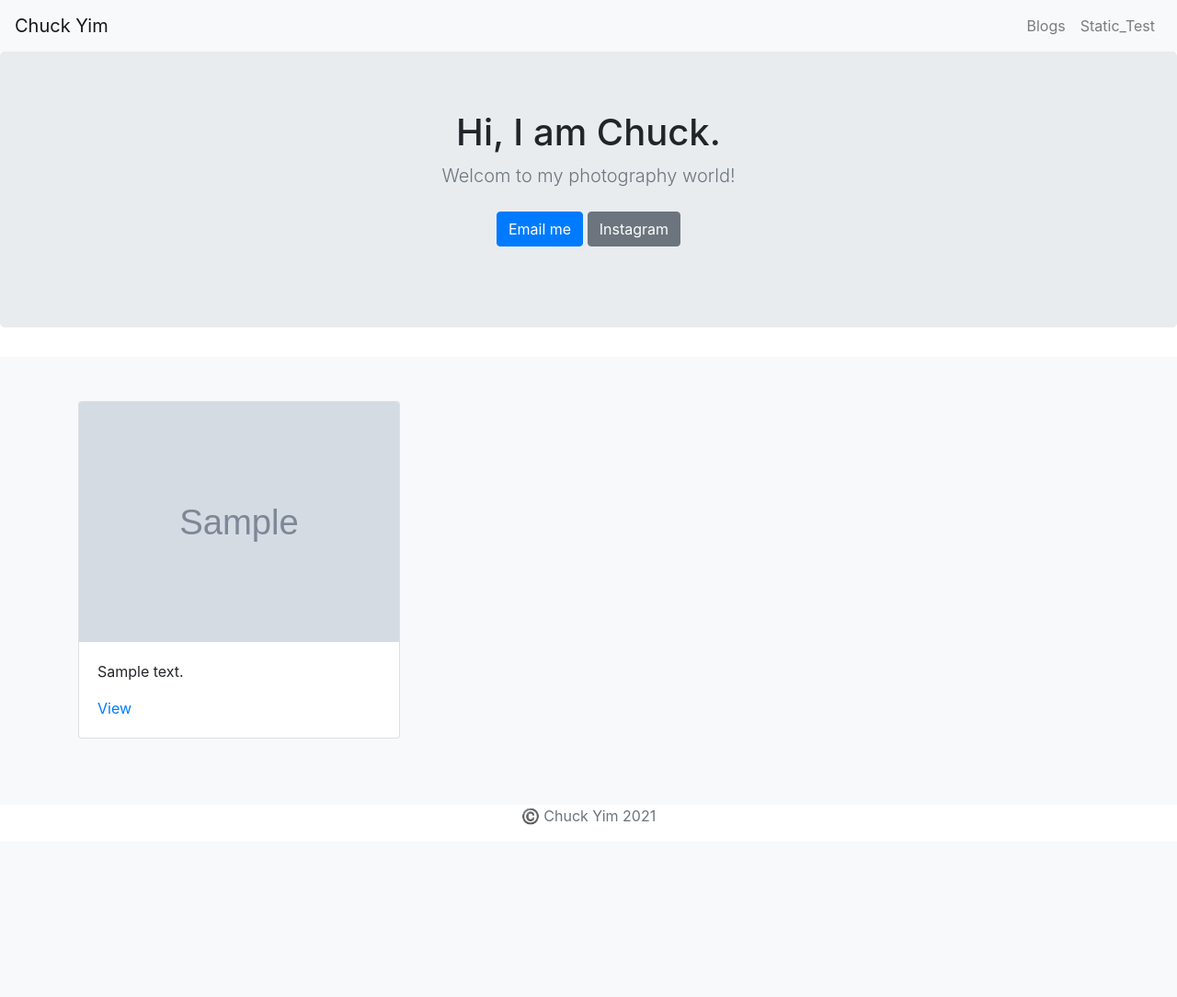
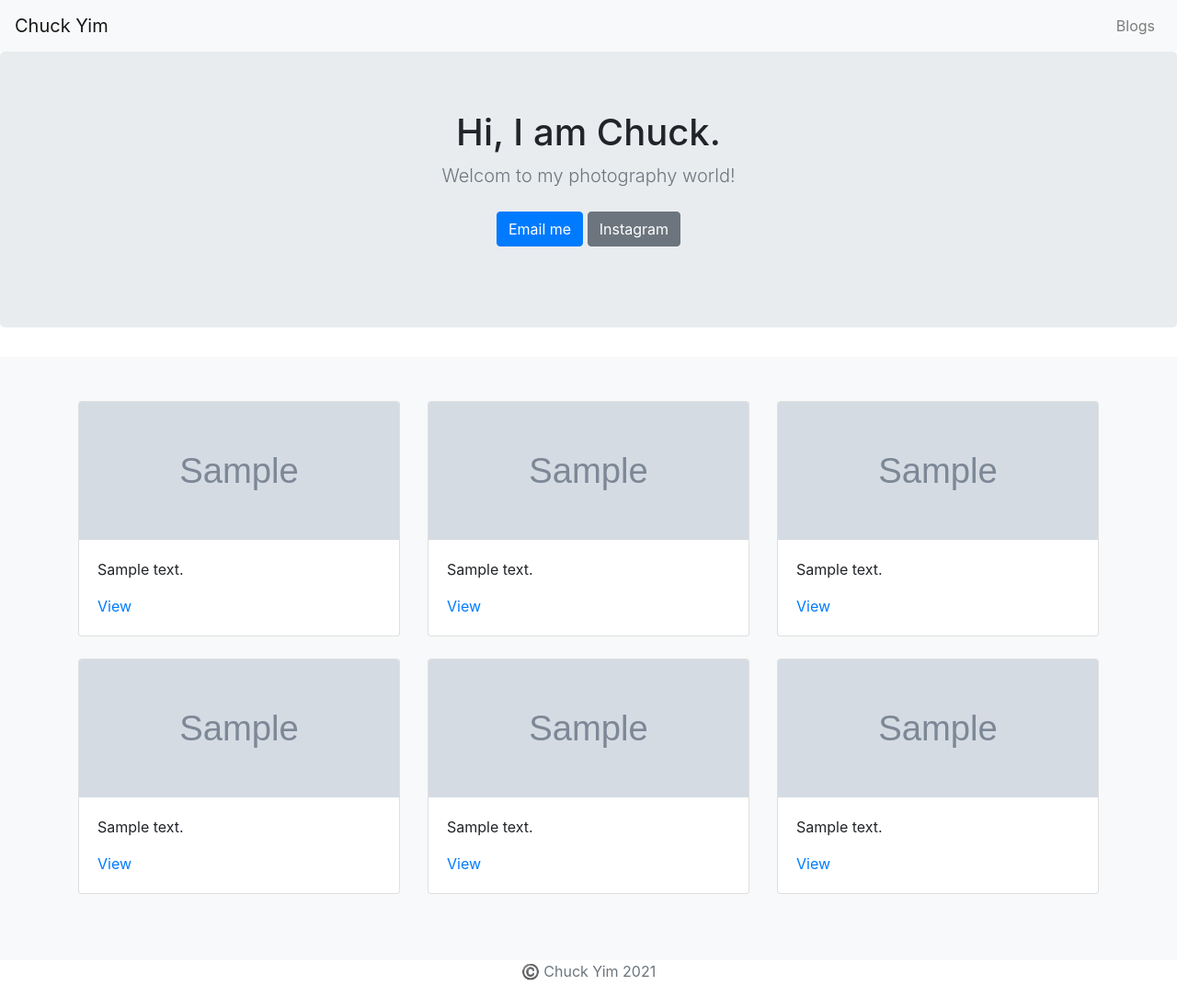
Before and after one commit to chuckyim/photograhy_website, a Django app: template smallview/templates/smallview/home.html in a window 1280 px wide. Shown: the whole page at 92% size. Before the commit the page ends 897 px from the top, so only its background shows below. Run offline with Django 3.2, Linux system fonts and the light colour scheme; the template is opened without the code that fills it: values that come from a table or form of the project are taken from there, others are empty; tables that the repository leaves empty hold one stand-in row (values such as "Sample post"); grey boxes marked "Sample" are stand-in pictures; some libraries are stand-ins or nearby versions.

Commit message:
polished home page, allblogs and took out static test

```diff
--- a/blog/templates/blog/detail.html
+++ b/blog/templates/blog/detail.html
@@ -58,7 +58,6 @@
             <div class="collapse navbar-collapse" id="navbarNavAltMarkup">
                 <div class="navbar-nav ml-auto">
                     <a class="nav-link" href="{% url 'allblogs' %}">Blogs</a>
-                    <a class="nav-link" href="{% static 'static_test.png' %}">Static_Test</a>
 
                 </div>
             </div>
--- a/smallview/models.py
+++ b/smallview/models.py
@@ -4,3 +4,4 @@ class Album(models.Model):  #models.Model allows model store data to database
     image = models.ImageField(upload_to='images/')  #see jango doc for more model field reference and parameters
     summary = models.CharField(max_length=200)
     blog_key = models.IntegerField(default=999)
+    feature_key = models.IntegerField(default=999)
--- a/smallview/templates/smallview/home.html
+++ b/smallview/templates/smallview/home.html
@@ -1,6 +1,7 @@
 <!doctype html>
 <html lang="en">
 {% load staticfiles %}
+
 <head>
     <meta charset="utf-8">
     <meta name="viewport" content="width=device-width, initial-scale=1, shrink-to-fit=no">
@@ -57,8 +58,6 @@
             <div class="collapse navbar-collapse" id="navbarNavAltMarkup">
                 <div class="navbar-nav ml-auto">
                     <a class="nav-link" href="{% url 'allblogs' %}">Blogs</a>
-                    <a class="nav-link" href="{% static 'static_test.png' %}">Static_Test</a>
-
                 </div>
             </div>
         </nav>
@@ -72,7 +71,7 @@
                 <p class="lead text-muted">Welcom to my photography world!</p>
                 <p>
                     <a href="mailto:cheukonyim@gmail.com" class="btn btn-primary my-2">Email me</a>
-                    <a href="#" class="btn btn-secondary my-2">Instagram</a>
+                    <a href="https://www.instagram.com/_chuckyim/?hl=en" class="btn btn-secondary my-2">Instagram</a>
                 </p>
             </div>
         </section>
@@ -80,23 +79,90 @@
         <div class="album py-5 bg-light">
             <div class="container">
 
-                {% for album in albums.all %}
                 <div class="row">
                     <div class="col-md-4">
                         <div class="card mb-4 box-shadow">
-                            <img class="card-img-top" src="{{ album.image.url }}"/>
+                            <img class="card-img-top" src="{{ first.image.url }}" height=150 width=150 />
                             <div class="card-body">
-                                <p class="card-text"> {{ album.summary }}</p>
+                                <p class="card-text"> {{ first.summary }}</p>
                                 <div class="d-flex justify-content-between align-items-center">
                                     <div class="btn-group">
-                                        <a href="{% url 'detail' album.blog_key %}">View</a>
+                                        <a href="{% url 'detail' first.blog_key %}">View</a>
                                     </div>
-                                  </div>
+                                </div>
                             </div>
                         </div>
                     </div>
+                    <div class="col-md-4">
+                        <div class="card mb-4 box-shadow">
+                            <img class="card-img-top" src="{{ second.image.url }}" height=150 width=150 />
+                            <div class="card-body">
+                                <p class="card-text"> {{ second.summary }}</p>
+                                <div class="d-flex justify-content-between align-items-center">
+                                    <div class="btn-group">
+                                        <a href="{% url 'detail' second.blog_key %}">View</a>
+                                    </div>
+                                </div>
+                            </div>
+                        </div>
+                    </div>
+                    <div class="col-md-4">
+                        <div class="card mb-4 box-shadow">
+                            <img class="card-img-top" src="{{ third.image.url }}" height=150 width=150 />
+                            <div class="card-body">
+                                <p class="card-text"> {{ third.summary }}</p>
+                                <div class="d-flex justify-content-between align-items-center">
+                                    <div class="btn-group">
+                                        <a href="{% url 'detail' third.blog_key %}">View</a>
+                                    </div>
+                                </div>
+                            </div>
+                        </div>
+                    </div>
+                    <div class="col-md-4">
+                        <div class="card mb-4 box-shadow">
+                            <img class="card-img-top" src="{{ fourth.image.url }}" height=150 width=150 />
+                            <div class="card-body">
+                                <p class="card-text"> {{ fourth.summary }}</p>
+                                <div class="d-flex justify-content-between align-items-center">
+                                    <div class="btn-group">
+                                        <a href="{% url 'detail' fourth.blog_key %}">View</a>
+                                    </div>
+                                </div>
+                            </div>
+                        </div>
+                    </div>
+                    <div class="col-md-4">
+                        <div class="card mb-4 box-shadow">
+                            <img class="card-img-top" src="{{ fifth.image.url }}" height=150 width=150 />
+                            <div class="card-body">
+                                <p class="card-text"> {{ fifth.summary }}</p>
+                                <div class="d-flex justify-content-between align-items-center">
+                                    <div class="btn-group">
+                                        <a href="{% url 'detail' fifth.blog_key %}">View</a>
+                                    </div>
+                                </div>
+                            </div>
+                        </div>
+                    </div>
+                    <div class="col-md-4">
+                        <div class="card mb-4 box-shadow">
+                            <img class="card-img-top" src="{{ sixth.image.url }}" height=150 width=150 />
+                            <div class="card-body">
+                                <p class="card-text"> {{ sixth.summary }}</p>
+                                <div class="d-flex justify-content-between align-items-center">
+                                    <div class="btn-group">
+                                        <a href="{% url 'detail' sixth.blog_key %}">View</a>
+                                    </div>
+                                </div>
+                            </div>
+                        </div>
+                    </div>
+
                 </div>
-                {% endfor %}
+
+
+
 
             </div>
         </div>
```
Also changed, not shown: blog/templates/blog/allblogs.html (+23 -14 lines), smallview/views.py (+18 -3 lines), blog/migrations/0006_blog_feature_key.py (added), blog/migrations/0007_remove_blog_feature_key.py (added), smallview/migrations/0003_album_feature_key.py (added).
